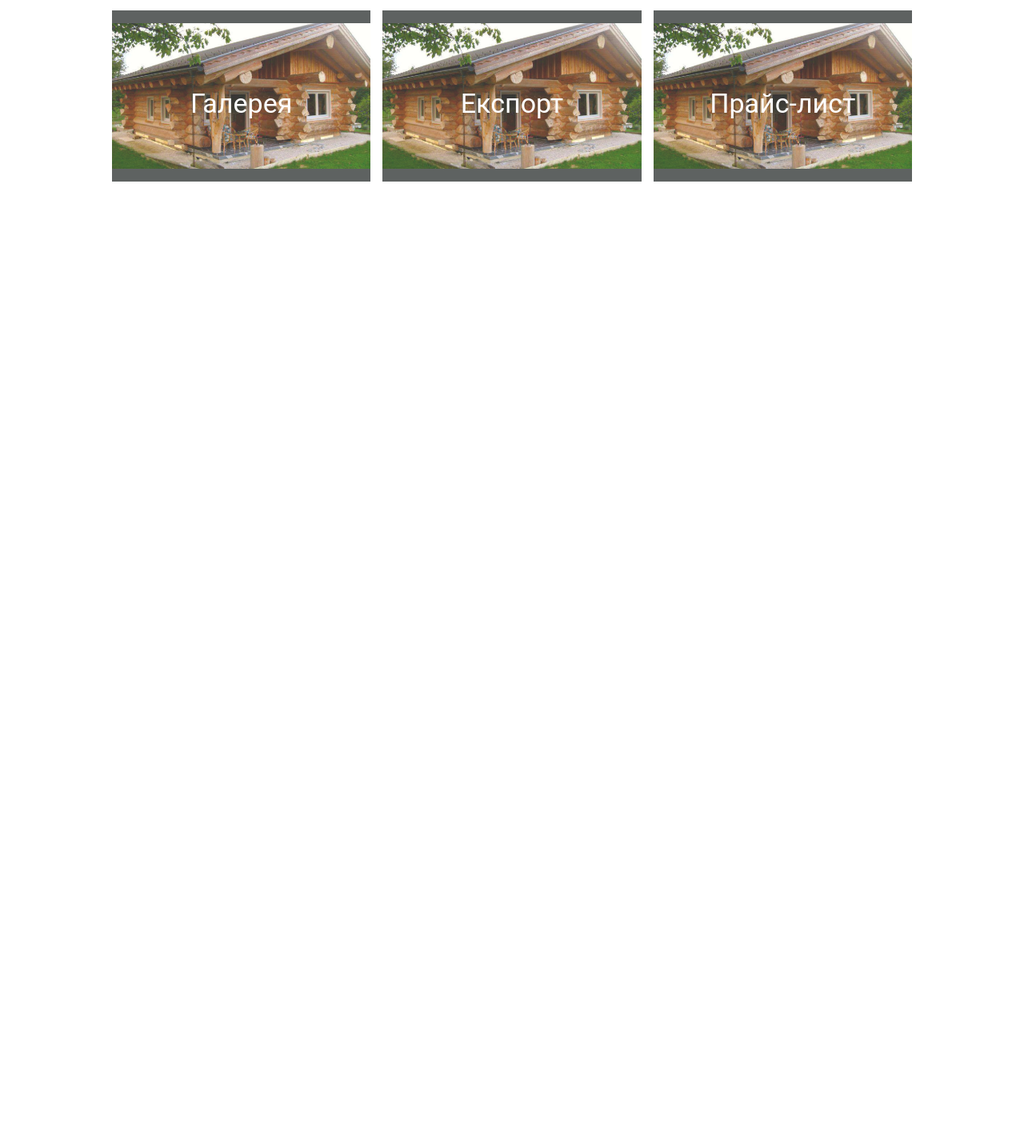
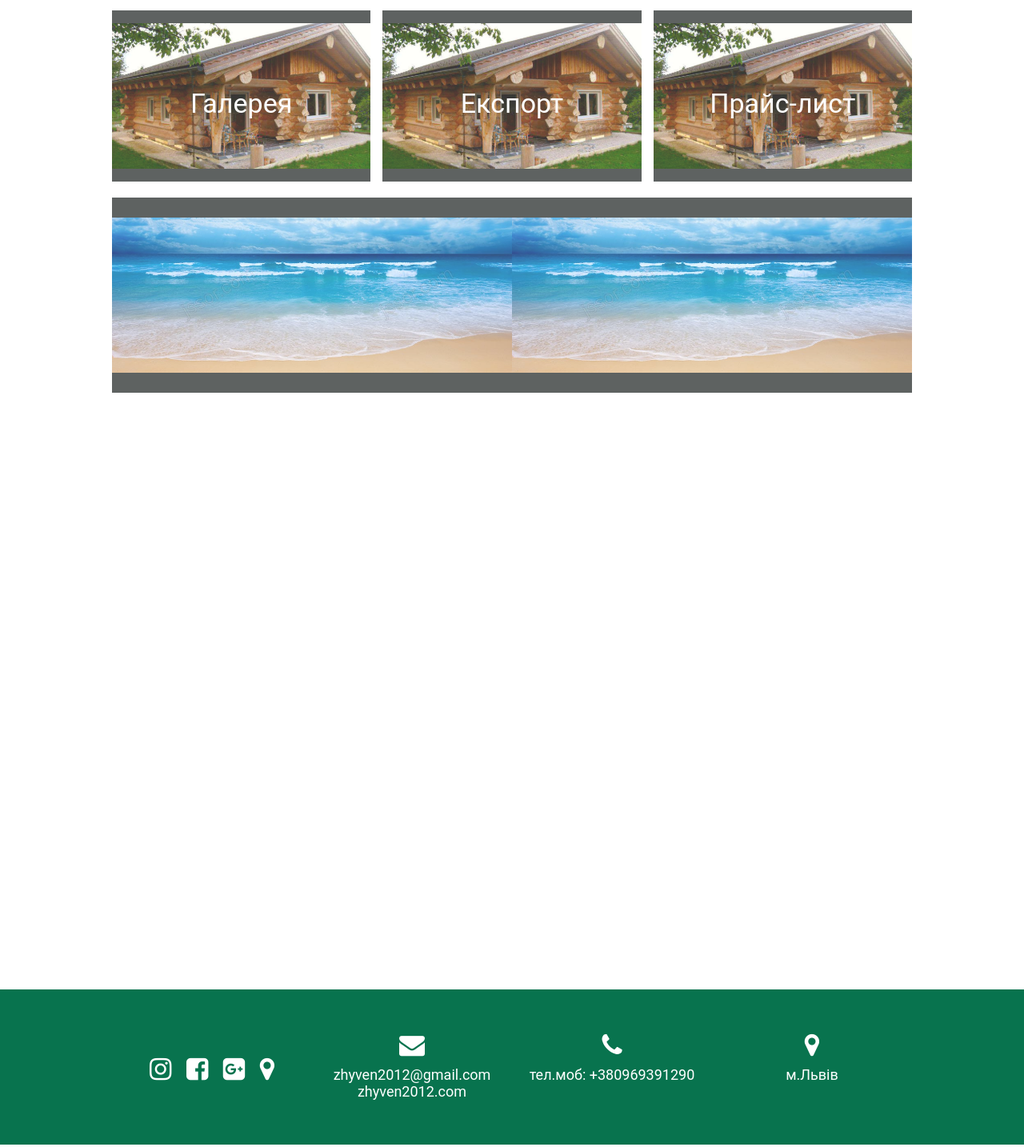
Before and after one commit to Zhydyk/ZhyVen-test, a website: page index.html in a window 1280 px wide. Shown: the part 833-2267 px from the top of the page at 80% size. Drawn offline with nearby package versions, Linux system fonts and the light colour scheme.

Commit message:
MAIN Page

```diff
--- a/css/header.css
+++ b/css/header.css
@@ -309,7 +309,7 @@
     }
 }
 
-@media screen and (max-width: 768px) {
+@media screen and (max-width: 865px) {
     .navTrigger {
         display: block;
     }
--- a/css/style.css
+++ b/css/style.css
@@ -1,5 +1,17 @@
 body {
-    margin: 0;
+     margin: 0 auto;
+    font-family: Roboto, sans-serif;
+    box-sizing: border-box;
+}
+
+.wrapper {
+
+    min-height: 320vh;
+    min-width: 320px;
+    width: 100%;
+    font-size: 15px;
+    background: #fff;
+
 }
 
 .main-wrapper {
@@ -62,23 +74,6 @@ body {
     font-size: 34px;
     color: white;
 }
-
-body {
-    margin: 0 auto;
-    font-family: Roboto, sans-serif;
-    box-sizing: border-box;
-}
-
-.wrapper {
-
-    min-height: 320vh;
-    min-width: 320px;
-    width: 100%;
-    font-size: 15px;
-    background: #fff;
-
-}
-
 header {
     margin: 0 auto;
     width: 1920px;
@@ -189,7 +184,71 @@ header {
     background-color: #08734e;
 }
 
-@media only screen and (max-width: 724px) {
+/* BEGIN MAIN */
+.main{
+    width: 100%;
+    display: inline-block;
+    height: 1000px;
+}
+.col-2{
+    background-color: #fff;
+    width: 50%;
+    display: inline-block;
+    float: left;
+    box-sizing: border-box;
+}
+.main-col-2-block {
+    margin: 10px 0;
+    background-color: #373b3a;
+    position: relative;
+    opacity: 0.8;
+    padding: 5% 0;
+}
+.col2-img{
+    width: 100%;
+}
+
+
+/* END MAIN */
+
+
+/* FOOTER */
+
+
+.footer{
+
+    width: 100%;
+    background-color: #08734e;
+    position: absolute;
+}
+.footer-wrapper{
+    max-width: 1000px;
+    height: 150px;
+    margin: 0 auto;
+    padding-top: 44px;
+}
+
+.col-3{
+    box-sizing: border-box;
+    width: 25%;
+    display: inline-block;
+    float: left;
+    font-size: 18px;
+    color: #fff;
+    overflow: hidden;
+    text-align: center;
+}
+.footer-text{
+    margin: 0;
+}
+
+
+
+
+
+/* END FOOTER */
+
+@media only screen and (max-width: 800px) {
     [class*="col-"] {
         width: 100%;
     }
--- a/index.html
+++ b/index.html
@@ -6,7 +6,10 @@
     <link rel="stylesheet" href="css/slider.css">
     <link rel="stylesheet" href="css/header.css">
     <meta name="viewport" content="width=device-width, initial-scale=1">
+    <link rel="stylesheet" href="https://cdnjs.cloudflare.com/ajax/libs/font-awesome/4.7.0/css/font-awesome.min.css">
     <script src="https://code.jquery.com/jquery-1.11.3.js"></script>
+    <script src="js/slider.js"></script>
+
 
 </head>
 
@@ -75,14 +78,13 @@
             });
         </script>
 <!-- END HEADER NAVBAR -->
+
+<!-- BEGIN SLIDER -->
         <div class="main-before-slider">
-
         </div>
         <div class="main-wrapper">
             <div class="slyder-wrapper">
-<!-- SLYDER SECTION -->
                 <div class="slideshow-container">
-
                     <div class="mySlides slideintoleft slide-1">
                         <img src="/img/001.jpg" style="width:100%">
                     </div>
@@ -149,106 +151,10 @@
                     </div>
 
                 </div>
-                <script>
-                    (function (window, document, $) {
-                        $(function () {
-                            var slideIndex = 0;
-                            var $slides = $('.mySlides');
-                            var $dots = $('.dot');
-                            var $stop = $('.stop');
-                            window.control = false;
-                            window.auto = true;
-                            window.stop = false;
-                            $slides.hide();
-                            $slides.removeClass('hide');
-                            autoSlide();
-                            $dots.on('click', function () {
-                                clearTimeout(timer);
-                                console.log($(this).index());
-                                slideIndex = $(this).index();
-                                window.auto = false;
-                                autoSlide();
-                            });
-                            $('.next').on('click', function () {
-                                window.control = true;
-                                showSlides(slideIndex += 1);
-                                slideIndex += -1;
-                                window.control = false;
-                                window.auto = false;
-                                showSlides();
-                                console.log("executes-next");
-                            });
-                            $('.prev').on('click', function () {
-                                window.control = true;
-                                showSlides(slideIndex += -1);
-                                slideIndex += -1;
-                                window.control = false;
-                                window.auto = false;
-                                showSlides();
-                            });
-                            $stop.on('click', function (event) {
-                                event.preventDefault();
-                                if (!window.stop) {
-                                    $(this).text('Start');
-                                    clearTimeout(timer);
-                                    window.stop = true;
-                                } else {
-                                    $(this).text('Stop');
-                                    autoSlide();
-                                    window.stop = false;
-                                }
-                            });
+            </div>
+<!-- END SLIDER SECTION -->
 
-                            function showSlides(n) {
-                                if (!window.control) {
-                                    autoSlide();
-                                } else {
-                                    controlSlide(n)
-                                }
-                            }
 
-                            function myTimer(func) {
-                                timer = setTimeout(func, 3000);
-                            }
-
-                            function autoSlide() {
-                                $stop.text('Stop');
-                                window.stop = false;
-                                $slides.each(function () {
-                                    $(this).hide();
-                                });
-                                slideIndex += 1;
-                                if (!window.auto) {
-                                    if (slideIndex > $slides.length) {
-                                        slideIndex = 0
-                                    };
-                                    $slides.eq(slideIndex - 1).show();
-                                } else {
-                                    if (slideIndex > $slides.length) {
-                                        slideIndex = 1
-                                    };
-                                    $slides.eq(slideIndex - 1).show();
-                                }
-                                $('.active').removeClass('active');
-                                $dots.eq(slideIndex - 1).addClass('active');
-                                myTimer(autoSlide);
-                                window.execute = true;
-                            }
-
-                            function controlSlide(n) {
-                                if (n > $slides.length) slideIndex = 1;
-                                if (0 > n) slideIndex = $slides.length - 1;
-                                $slides.each(function () {
-                                    $(this).hide();
-                                });
-                                $slides.eq(slideIndex - 1).show();
-                                clearTimeout(timer);
-                            }
-                        });
-                    })(window, document, window.jQuery);
-                </script>
-                <!-- END SLIDER SECTION -->
-            </div>
             <div class="main-text1">
                 <div class="main-title">
                     Вітаємо вас на сайті компанії "ZhyVen"!
@@ -297,7 +203,52 @@
                     </div>
                 </div>
             </div>
-        </div>
+
+<!-- START MAIN -->
+        <main class="main">
+            <div class="col-2 left">
+                <div class="main-col-2-block">
+                    <a href="">
+                        <img src="img/001.jpg" class="col2-img">
+                    </a>
+                </div>
+            </div>
+            <div class="col-2 right">
+                    <div class="main-col-2-block">
+                            <a href="">
+                                <img src="img/001.jpg" class="col2-img">
+                            </a>
+                        </div>
+            </div>
+        </main>
+    </div>
+<!-- END MAIN -->
+
+<!-- START FOOTER -->
+        <footer class="footer">
+            <div class="footer-wrapper">
+                <div class="footer-left col-3 ">
+                    <i class="fa fa-instagram" style="color:white; font-size:32px;padding:40px 7px;" ></i>
+                    <i class="fa fa-facebook-square" style="color:white; font-size:32px;padding:40px 7px;"></i>
+                    <i class="fa fa-google-plus-square" style="color:white; font-size:32px;padding:40px 7px;"></i>
+                    <i class="fa fa-map-marker" style="color:white; font-size:32px;padding:40px 7px;"></i>
+                </div>
+                <div class="footer-leftcenter col-3">
+                    <i class="fa fa-envelope" style="color:white; font-size:32px;padding:10px 7px;" ></i><br>
+                        zhyven2012@gmail.com
+                        zhyven2012.com
+                </div>
+                <div class="footer-rightcenter col-3 ">
+                    <i class="fa fa-phone" style="color:white; font-size:32px;padding:10px 7px;" ></i>
+                    <p class="footer-text">тел.моб: +380969391290</p>
+                </div>
+                <div class="footer-right col-3">
+                    <i class="fa fa-map-marker" style="color:white; font-size:32px;padding:10px 7px;"></i>
+                    <p class="footer-text">м.Львів</p>
+                </div>
+            </div>
+        </footer>
+<!-- END FOOTER -->
     </div>
 </body>
 
```
Also changed, not shown: js/slider.js (added, +96 -0 lines).
